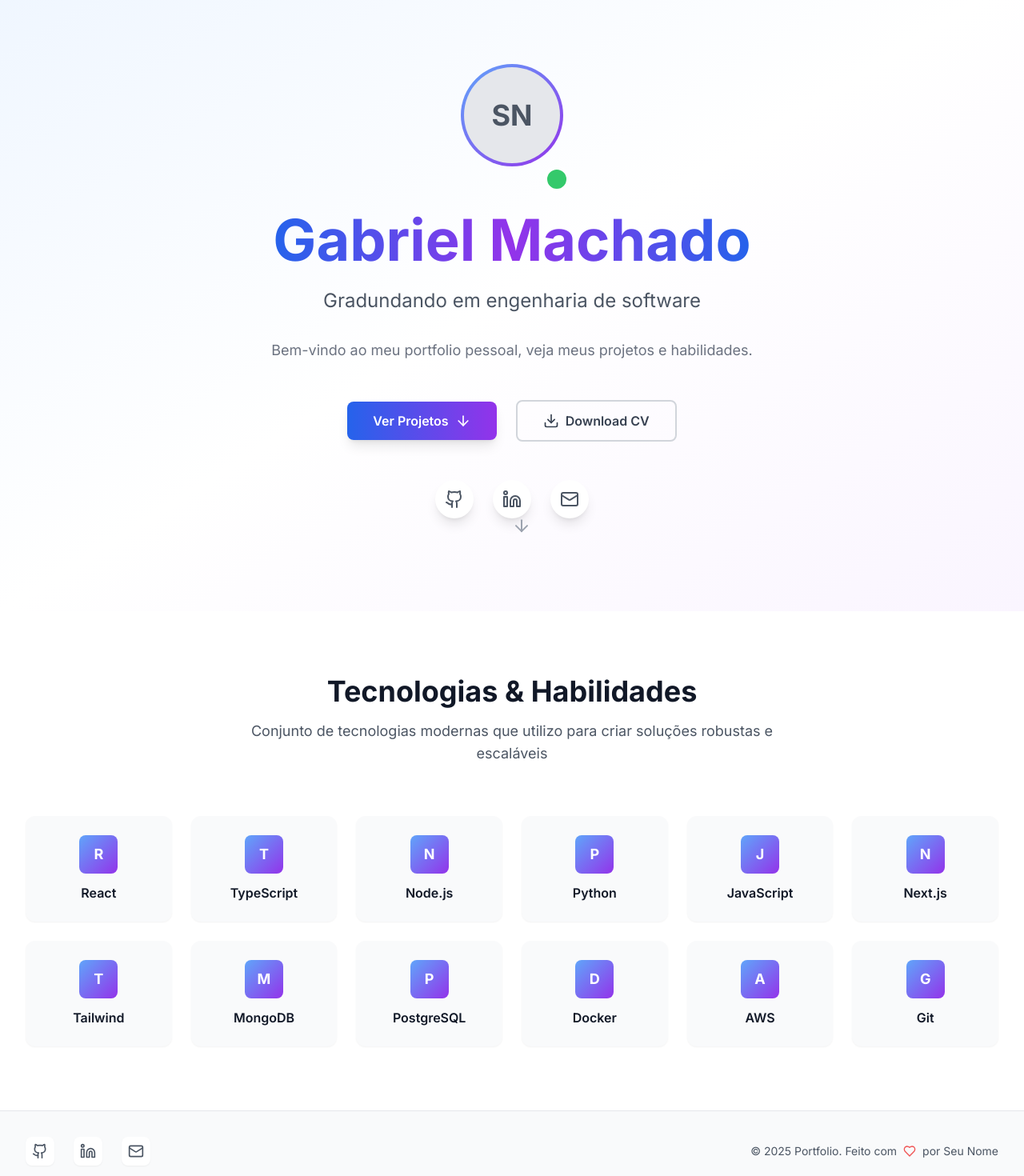
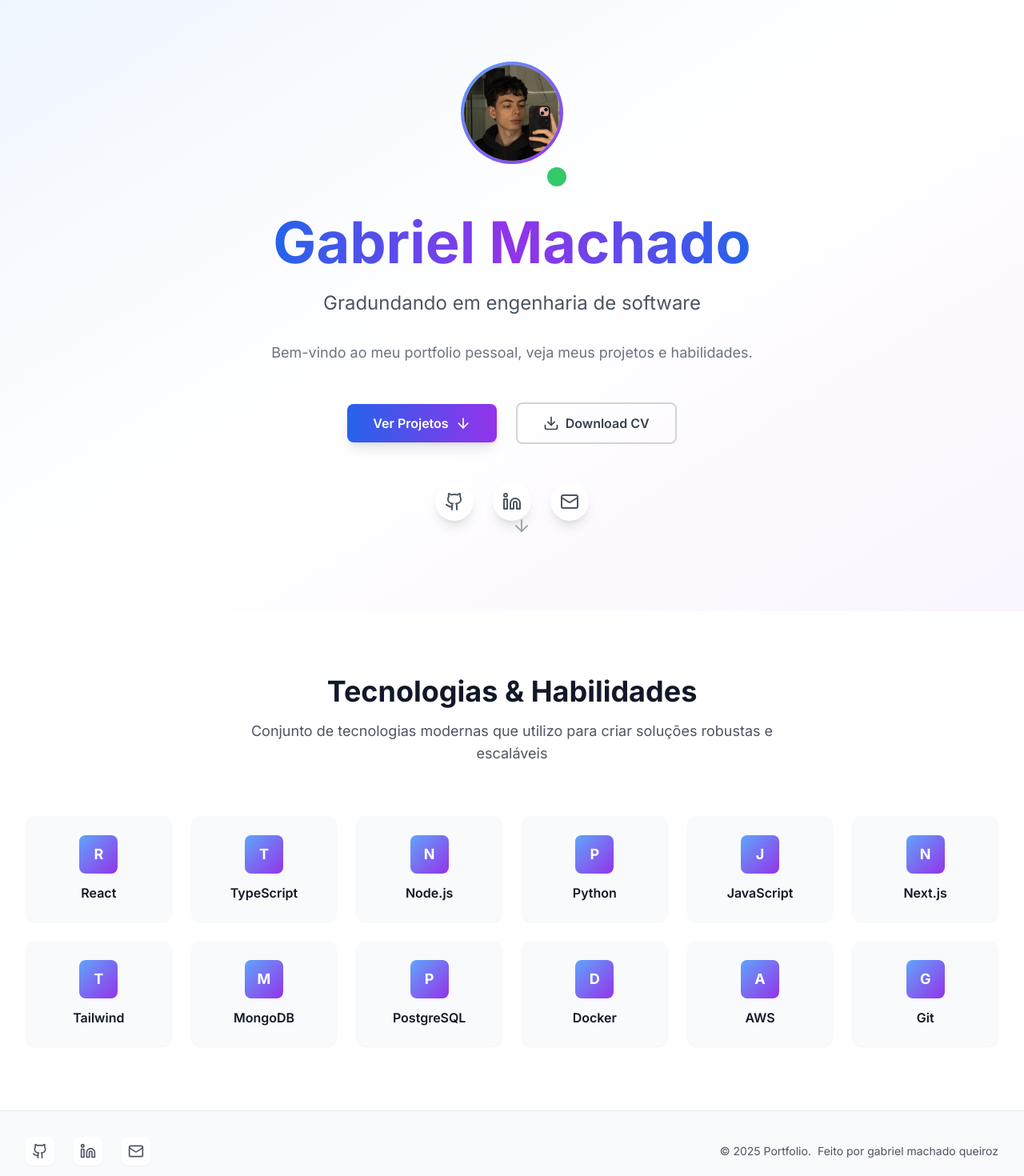
Before and after one commit to Machadomq/portfolio, a React (Vite) app: page / in a window 1280 px wide. Shown: the part 100-1570 px from the top of the page at 80% size. Built offline with nearby package versions, Linux system fonts and the light colour scheme.

Commit message:
download CV

```diff
--- a/index.html
+++ b/index.html
@@ -5,7 +5,7 @@
     <meta charset="UTF-8" />
     <link rel="icon" type="image/svg+xml" href="/vite.svg" />
     <meta name="viewport" content="width=device-width, initial-scale=1.0" />
-    <title>Portfolio - Seu Nome</title>
+    <title>Portfolio - Gabriel Machado</title>
     <link rel="preconnect" href="https://fonts.googleapis.com">
     <link rel="preconnect" href="https://fonts.gstatic.com" crossorigin>
     <link href="https://fonts.googleapis.com/css2?family=Inter:wght@300;400;500;600;700&display=swap" rel="stylesheet">
--- a/src/components/Footer.tsx
+++ b/src/components/Footer.tsx
@@ -34,9 +34,8 @@ const Footer = () => {
 
                     {/* Copyright */}
                     <div className="flex items-center space-x-2 text-sm text-gray-600 dark:text-gray-400">
-                        <span>© {currentYear} Portfolio. Feito com</span>
-                        <Heart className="w-4 h-4 text-red-500 animate-pulse" />
-                        <span>por Seu Nome</span>
+                        <span>© {currentYear} Portfolio.</span>
+                        <span> Feito por gabriel machado queiroz</span>
                     </div>
                 </div>
 
--- a/src/pages/Contact.tsx
+++ b/src/pages/Contact.tsx
@@ -125,10 +125,10 @@ const Contact = () => {
                                 Sobre Respostas
                             </h3>
                             <div className="space-y-3 text-gray-600 dark:text-gray-300">
-                                <p>⚡ Respondo em até 24 horas</p>
-                                <p>🌍 Disponível para projetos remotos</p>
-                                <p>💬 Prefiro conversas por email primeiro</p>
-                                <p>📱 Disponível para calls quando necessário</p>
+                                <p> Respondo em até 24 horas</p>
+                                <p> Disponível para projetos remotos</p>
+                                <p> Prefiro conversas por email primeiro</p>
+                                <p> Disponível para calls quando necessário</p>
                             </div>
                         </motion.div>
                     </motion.div>
--- a/src/pages/Home.tsx
+++ b/src/pages/Home.tsx
@@ -48,11 +48,18 @@ const Home = () => {
                             className="mb-8"
                         >
                             <div className="relative inline-block">
+                                {/* Avatar Image as background layer */}
                                 <div className="w-32 h-32 mx-auto mb-6 rounded-full bg-gradient-to-br from-blue-400 to-purple-600 p-1">
-                                    <div className="w-full h-full rounded-full bg-gray-200 dark:bg-gray-700 flex items-center justify-center">
-                                        <span className="text-4xl font-bold text-gray-600 dark:text-gray-300">
-                                            SN
-                                        </span>
+                                    <div className="w-full h-full rounded-full bg-gray-200 dark:bg-gray-700 flex items-center justify-center relative">
+                                        <img
+                                            src="src/img/IMG_2209.jpg"
+                                            alt=""
+                                            className="absolute inset-0 w-full h-full object-cover rounded-full z-0"
+                                            style={{ zIndex: 0 }}
+                                        />
+                                        {/* You can place icons here with higher z-index if needed */}
+                                        {/* Example: */}
+                                        {/* <Icon className="relative z-10" /> */}
                                     </div>
                                 </div>
                                 <div className="absolute -bottom-2 -right-2 w-8 h-8 bg-green-500 rounded-full border-4 border-white dark:border-gray-900 animate-pulse" />
@@ -98,7 +105,7 @@ const Home = () => {
                             </Link>
 
                             <motion.a
-                                href="/cv.pdf"
+                                href="/Curriculo Gabriel Machado-TI.pdf"
                                 whileHover={{ scale: 1.05 }}
                                 whileTap={{ scale: 0.95 }}
                                 className="px-8 py-3 border-2 border-gray-300 dark:border-gray-600 text-gray-700 dark:text-gray-300 font-semibold rounded-lg hover:bg-gray-50 dark:hover:bg-gray-800 transition-colors flex items-center space-x-2"
@@ -115,10 +122,18 @@ const Home = () => {
                             className="flex justify-center space-x-6 mt-12"
                         >
                             {[
-                                { icon: Github, href: '#', label: 'GitHub' },
-                                { icon: Linkedin, href: '#', label: 'LinkedIn' },
-                                { icon: Mail, href: 'mailto:seu@email.com', label: 'Email' },
-                            ].map(({ icon: Icon, href, label }) => (
+                                { icon: Github, href: 'https://github.com/Machadomq', label: 'GitHub' },
+                                { icon: Linkedin, href: 'https://www.linkedin.com/in/gabriel-machadomq', label: 'LinkedIn' },
+                                {
+                                    icon: Mail,
+                                    label: 'Copiar Email',
+                                    onClick: () => {
+                                        navigator.clipboard.writeText('gbrielmq1213@gmail.com');
+                                        alert('Email copiado!');
+                                    },
+                                },
+                            ].map(({ icon: Icon, href, label, onClick }) => (
+                                href ? (
                                     <motion.a
                                         key={label}
                                         href={href}
@@ -126,9 +141,24 @@ const Home = () => {
                                         whileTap={{ scale: 0.95 }}
                                         className="p-3 rounded-full bg-white dark:bg-gray-800 shadow-lg hover:shadow-xl transition-shadow text-gray-600 dark:text-gray-300 hover:text-blue-600 dark:hover:text-blue-400"
                                         aria-label={label}
+                                        target="_blank"
+                                        rel="noopener noreferrer"
                                     >
                                         <Icon className="w-6 h-6" />
                                     </motion.a>
+                                ) : (
+                                    <motion.button
+                                        key={label}
+                                        type="button"
+                                        onClick={onClick}
+                                        whileHover={{ scale: 1.1, y: -2 }}
+                                        whileTap={{ scale: 0.95 }}
+                                        className="p-3 rounded-full bg-white dark:bg-gray-800 shadow-lg hover:shadow-xl transition-shadow text-gray-600 dark:text-gray-300 hover:text-blue-600 dark:hover:text-blue-400"
+                                        aria-label={label}
+                                    >
+                                        <Icon className="w-6 h-6" />
+                                    </motion.button>
+                                )
                             ))}
                         </motion.div>
                     </motion.div>
```
Also changed, not shown: src/img/IMG_2209.jpg (added), 1 other file (tests, documents, lock files or other folders). Lines whose indentation alone changed are shown as unchanged.
